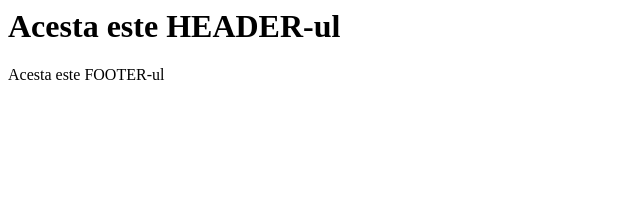
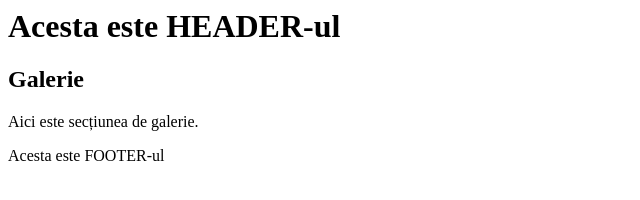
Before and after one commit to marchitan-dev/Branch, a plain HTML site: page index.html in a window 1280 px wide. Shown: the whole page, without its empty margins (0-640 px from the left). Drawn offline with Linux system fonts and the light colour scheme.

Commit message:
Update index.html

```diff
--- a/index.html
+++ b/index.html
@@ -1,6 +1,10 @@
 <header>
     <h1>Acesta este HEADER-ul</h1>
 </header>
+<section id="galerie">
+    <h2>Galerie</h2>
+    <p>Aici este secțiunea de galerie.</p>
+</section>
 
 <footer>
     <p>Acesta este FOOTER-ul</p>
```
